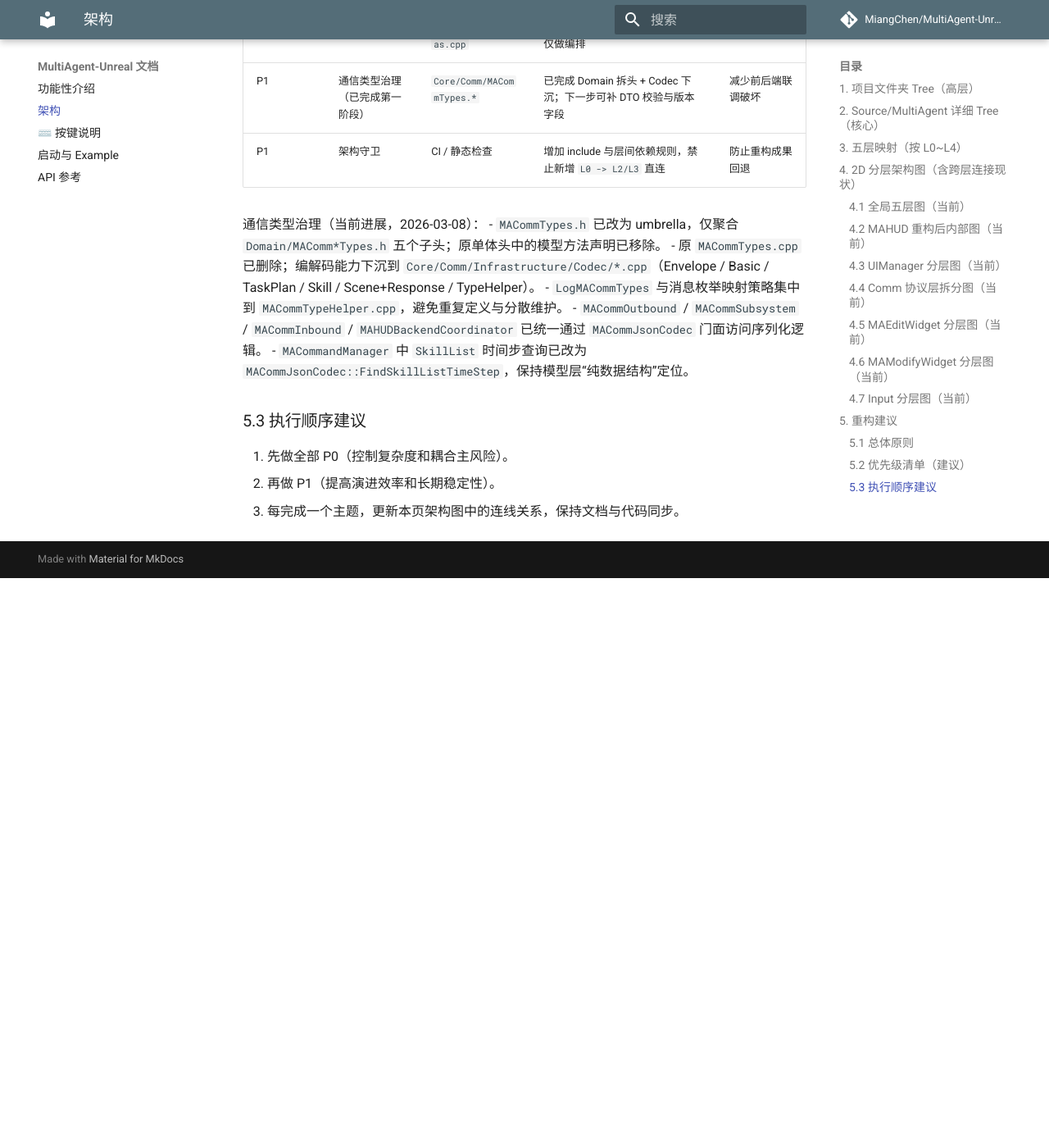
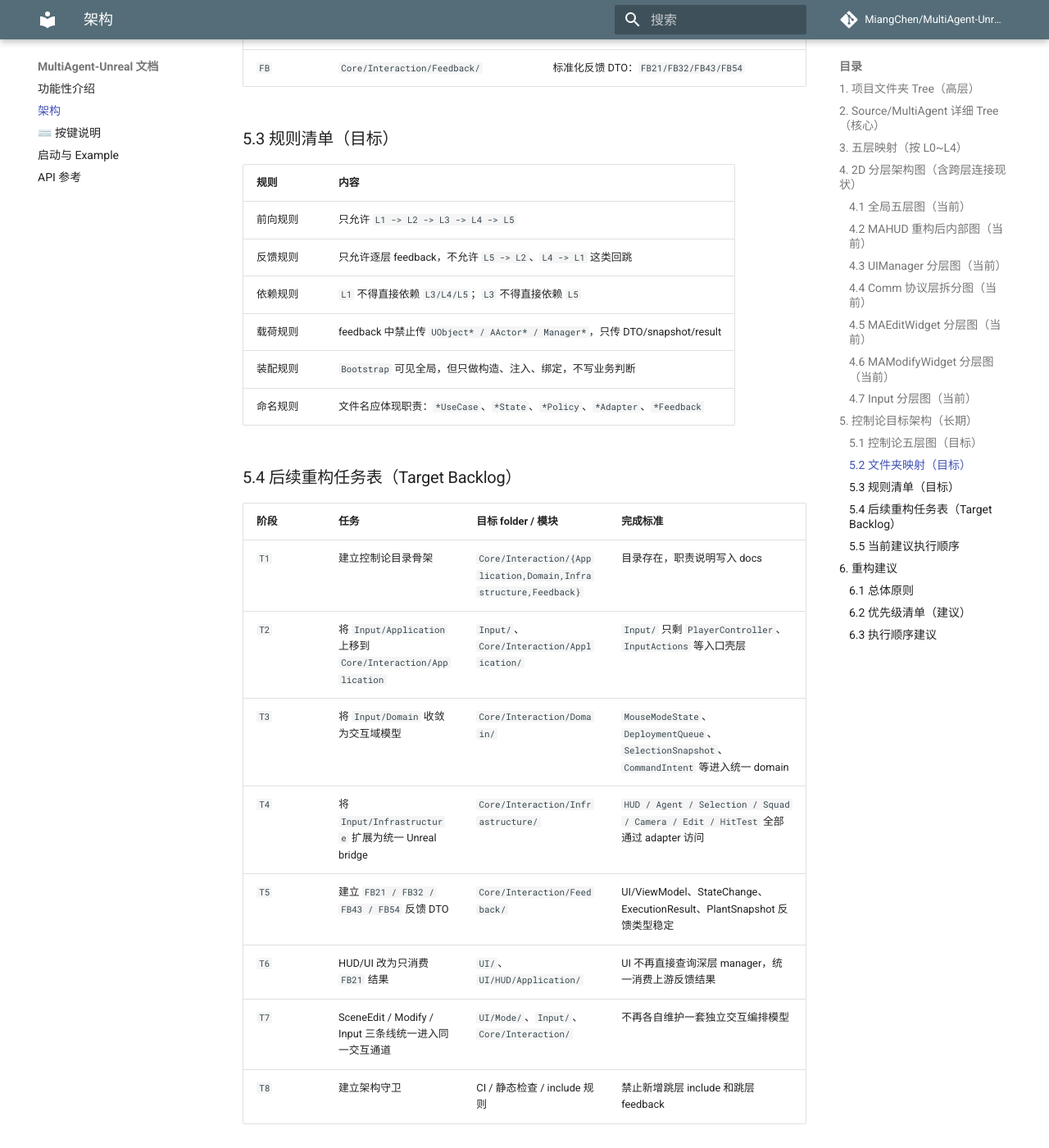
Before and after one commit to MiangChen/MultiAgent-Unreal, an MkDocs documentation site: the page built from site_docs/architecture.md, in a window 1280 px wide and 1400 px high, scrolled down 6833 px. Shown: the whole window at 82% size. Built offline with MkDocs 1.6.1 and Material for MkDocs 9.7.7, drawn with Linux system fonts in a browser that asks for light colours; comment, search, counter and statistics services are not loaded; before the commit the page ends 7538 px from its top, so only the background shows below that; some of the changed text lies outside the part shown.

Commit message:
docs(architecture): add control-theory layering target

````diff
--- a/site_docs/architecture.md
+++ b/site_docs/architecture.md
@@ -536,15 +536,100 @@
 - 旧的无效输入概念已清理：`IA_ToggleMainUI`、`IA_ToggleSkillAllocationViewer`、`IA_StartPatrol`、`IA_StartCoverage`、`IA_StartAvoid` 已从 `InputActions` 和 `PlayerController` 里移除。
 - 当前还保留在 `PlayerController` 的主要职责是输入绑定入口、Subsystem 初始化，以及少量 `CommandManager` façade 调用；主交互流已经进入 `Application` 层。
 
-## 5. 重构建议
+## 5. 控制论目标架构（长期）
 
-### 5.1 总体原则
+这部分不是“当前实现”，而是后续重构的长期 target。
+
+核心思想：
+- 前向通道严格逐层：`L1 -> L2 -> L3 -> L4 -> L5`
+- 反馈通道也严格逐层：`L5 -> FB54 -> L4 -> FB43 -> L3 -> FB32 -> L2 -> FB21 -> L1`
+- 不允许跳层前向依赖，也不允许跳层 feedback
+- `feedback` 只传标准化 `DTO / Snapshot / Result / ViewModel`
+- `Composition Root / Bootstrap` 负责装配，但不承载业务规则
+
+### 5.1 控制论五层图（目标）
+
+```mermaid
+flowchart LR
+    CR["Composition Root / Bootstrap"]
+
+    L1["L1 Interface / Input / UI"]
+    L2["L2 Controller / Orchestration"]
+    L3["L3 Domain / Policy / State"]
+    L4["L4 Adapter / Actuator / Sensor"]
+    L5["L5 Plant / UE Runtime / Managers / Agents"]
+
+    FB21["Feedback21\nViewModel / Notice / UIState"]
+    FB32["Feedback32\nStateChange / DecisionResult"]
+    FB43["Feedback43\nExecutionResult / Observation"]
+    FB54["Feedback54\nPlantState / SensorSnapshot"]
+
+    CR --> L1
+    CR --> L2
+    CR --> L4
+
+    L1 --> L2
+    L2 --> L3
+    L3 --> L4
+    L4 --> L5
+
+    L5 --> FB54 --> L4
+    L4 --> FB43 --> L3
+    L3 --> FB32 --> L2
+    L2 --> FB21 --> L1
+```
+
+### 5.2 文件夹映射（目标）
+
+| 控制层 | 目标 folder | 说明 |
+|---|---|---|
+| `L1` | `Input/`、`UI/` | 输入入口、HUD、Widget、Web/UI 交互入口 |
+| `L2` | `Core/Interaction/Application/` | 编排、router、workflow、mode controller |
+| `L3` | `Core/Interaction/Domain/` | 规则、状态、policy、snapshot、intent |
+| `L4` | `Core/Interaction/Infrastructure/` | Unreal adapter、sensor、actuator、query bridge |
+| `L5` | `Core/Manager/`、`Agent/`、`Environment/` | 真实运行系统、Subsystem、Agent、场景与 UE runtime |
+| `FB` | `Core/Interaction/Feedback/` | 标准化反馈 DTO：`FB21/FB32/FB43/FB54` |
+
+### 5.3 规则清单（目标）
+
+| 规则 | 内容 |
+|---|---|
+| 前向规则 | 只允许 `L1 -> L2 -> L3 -> L4 -> L5` |
+| 反馈规则 | 只允许逐层 feedback，不允许 `L5 -> L2`、`L4 -> L1` 这类回跳 |
+| 依赖规则 | `L1` 不得直接依赖 `L3/L4/L5`；`L3` 不得直接依赖 `L5` |
+| 载荷规则 | feedback 中禁止传 `UObject* / AActor* / Manager*`，只传 DTO/snapshot/result |
+| 装配规则 | `Bootstrap` 可见全局，但只做构造、注入、绑定，不写业务判断 |
+| 命名规则 | 文件名应体现职责：`*UseCase`、`*State`、`*Policy`、`*Adapter`、`*Feedback` |
+
+### 5.4 后续重构任务表（Target Backlog）
+
+| 阶段 | 任务 | 目标 folder / 模块 | 完成标准 |
+|---|---|---|---|
+| `T1` | 建立控制论目录骨架 | `Core/Interaction/{Application,Domain,Infrastructure,Feedback}` | 目录存在，职责说明写入 docs |
+| `T2` | 将 `Input/Application` 上移到 `Core/Interaction/Application` | `Input/`、`Core/Interaction/Application/` | `Input/` 只剩 `PlayerController`、`InputActions` 等入口壳层 |
+| `T3` | 将 `Input/Domain` 收敛为交互域模型 | `Core/Interaction/Domain/` | `MouseModeState`、`DeploymentQueue`、`SelectionSnapshot`、`CommandIntent` 等进入统一 domain |
+| `T4` | 将 `Input/Infrastructure` 扩展为统一 Unreal bridge | `Core/Interaction/Infrastructure/` | `HUD / Agent / Selection / Squad / Camera / Edit / HitTest` 全部通过 adapter 访问 |
+| `T5` | 建立 `FB21 / FB32 / FB43 / FB54` 反馈 DTO | `Core/Interaction/Feedback/` | UI/ViewModel、StateChange、ExecutionResult、PlantSnapshot 反馈类型稳定 |
+| `T6` | HUD/UI 改为只消费 `FB21` 结果 | `UI/`、`UI/HUD/Application/` | UI 不再直接查询深层 manager，统一消费上游反馈结果 |
+| `T7` | SceneEdit / Modify / Input 三条线统一进入同一交互通道 | `UI/Mode/`、`Input/`、`Core/Interaction/` | 不再各自维护一套独立交互编排模型 |
+| `T8` | 建立架构守卫 | CI / 静态检查 / include 规则 | 禁止新增跳层 include 和跳层 feedback |
+
+### 5.5 当前建议执行顺序
+
+1. 先做 `T1-T4`，把 `Input` 这条线从“已拆散”推进到“真正迁移完成”。
+2. 再做 `T5-T6`，把 UI 反馈链标准化。
+3. 最后做 `T7-T8`，让 `Input / UI / SceneEdit` 共用同一套控制论交互骨架。
+
+## 6. 重构建议
+
+### 6.1 总体原则
 
 - 图中的**实线**是目标依赖方向（推荐长期保留）。
 - 图中的**虚线**是当前项目里已存在的跨层直连（本页保留展示，不做粉饰）。
 - 如果后续要做“严格五层”，优先消除 `L0 -> L2/L3` 的直连，把入口收敛到 `L1`。
+- 如果后续进入“控制论重构阶段”，则以本页 `5.x` 的 `L1-L5 + Feedback` 为目标，而不是继续停留在当前 `L0-L4` 的过渡架构。
 
-### 5.2 优先级清单（建议）
+### 6.2 优先级清单（建议）
 
 | 优先级 | 主题 | 涉及模块 | 重构动作 | 目标收益 |
 |---|---|---|---|---|
@@ -563,7 +648,7 @@
 - `MACommOutbound` / `MACommSubsystem` / `MACommInbound` / `MAHUDBackendCoordinator` 已统一通过 `MACommJsonCodec` 门面访问序列化逻辑。
 - `MACommandManager` 中 `SkillList` 时间步查询已改为 `MACommJsonCodec::FindSkillListTimeStep`，保持模型层“纯数据结构”定位。
 
-### 5.3 执行顺序建议
+### 6.3 执行顺序建议
 
 1. 先做全部 P0（控制复杂度和耦合主风险）。
 2. 再做 P1（提高演进效率和长期稳定性）。
````
